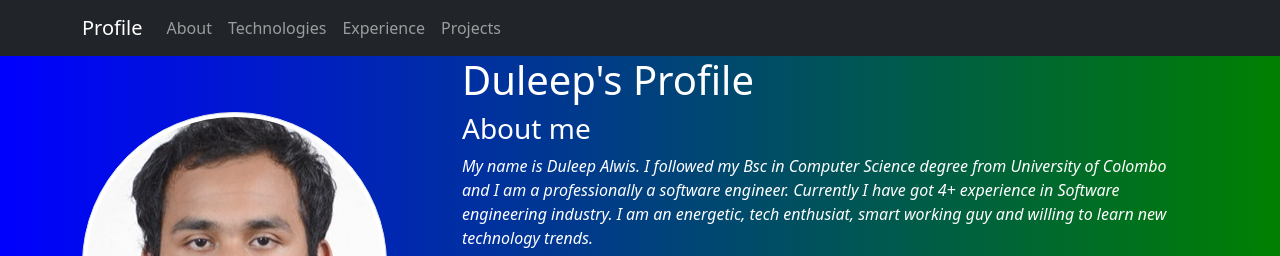
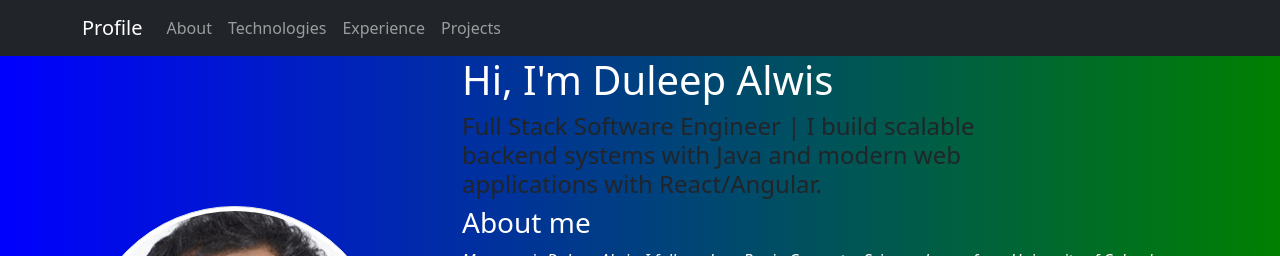
Before and after one commit to DuleepAlwis/duleepalwis.github.io, a React (Create React App) app: page / in a window 1280 px wide. Shown: the top 256 px of the page. Built offline with nearby package versions, Linux system fonts and the light colour scheme.

Commit message:
typo changes

```diff
--- a/src/components/About.jsx
+++ b/src/components/About.jsx
@@ -29,7 +29,9 @@ export const About = ()=>{
          <Container sx={{margintTop:"11px"}} className="home-bg">
      <Row>
         <Col xs={4}></Col>
-        <Col xs={12} md={6}><h1 style={{color:"white"}} ref={textRef} className={`slide-left ${textShow ? "show":""}`}>Duleep's Profile</h1></Col>
+        <Col xs={12} md={6}><h1 style={{color:"white"}} ref={textRef} className={`slide-left ${textShow ? "show":""}`}>Hi, I'm Duleep Alwis
+            </h1><h4>Full Stack Software Engineer | I build scalable backend systems with Java and modern web applications with React/Angular.</h4></Col>
+
      </Row>
       <Row>
 
```
